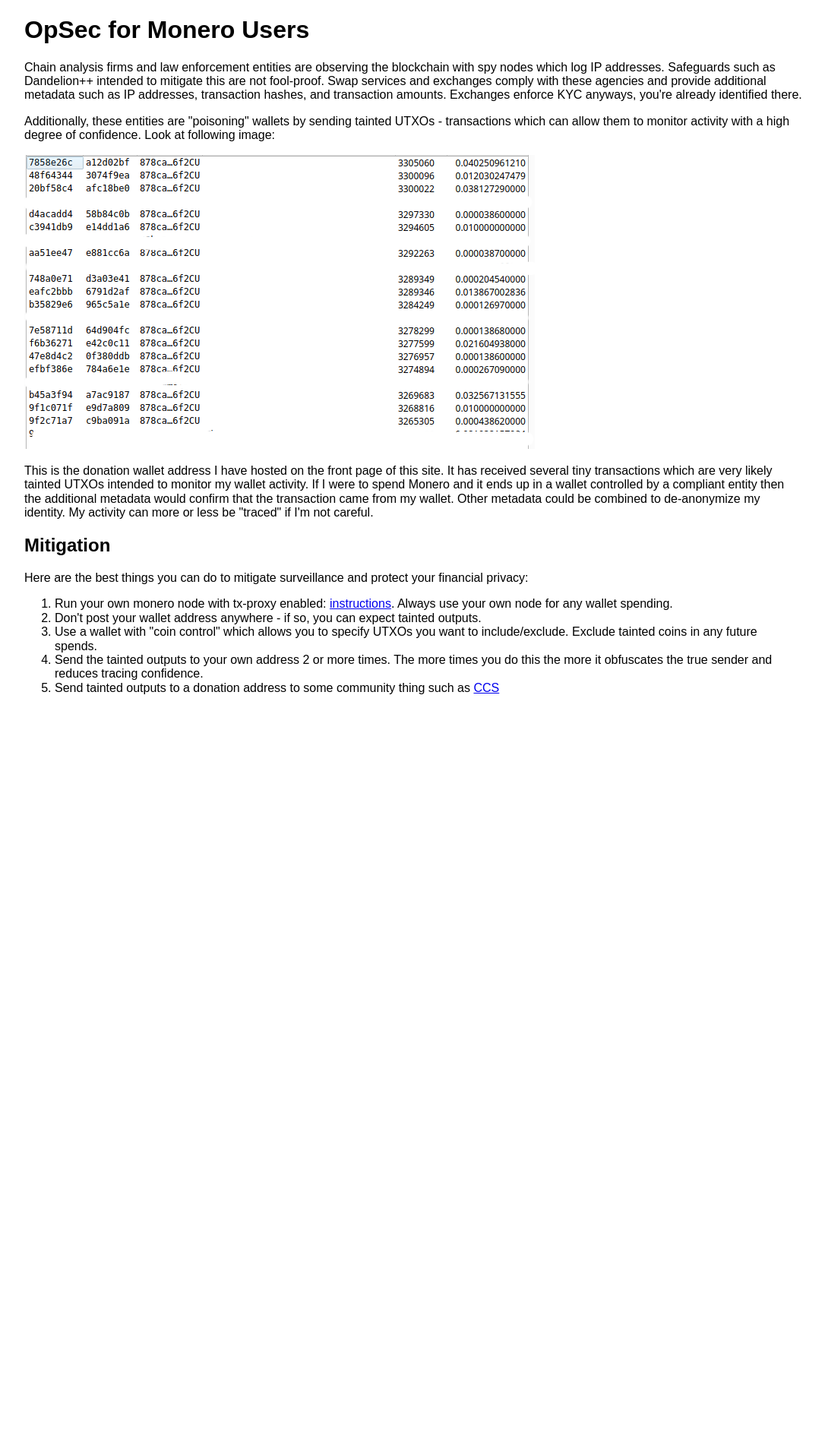
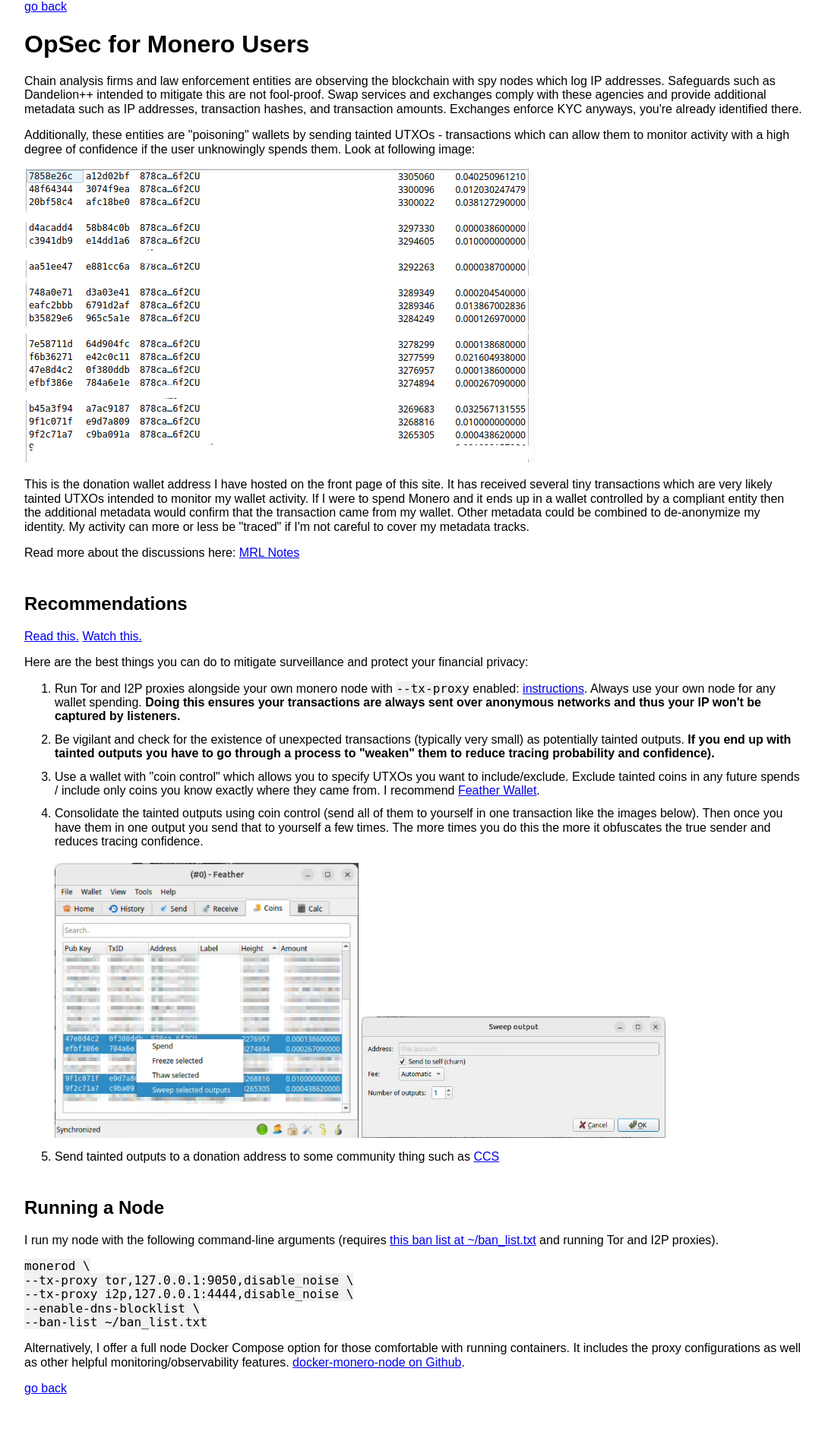
Before and after one commit to lalanza808/monero.fail, a Flask app: page /opsec in a window 1280 px wide. Shown: the whole page at 76% size, without its empty margins (96-1182 px from the left). Before the commit the page ends 914 px from the top, so only its background shows below. Run offline with Flask 2, Linux system fonts and the light colour scheme.

Commit message:
finishing opsec page

```diff
--- a/xmrnodes/templates/opsec.html
+++ b/xmrnodes/templates/opsec.html
@@ -27,6 +27,7 @@
  <body>
 
     <div class="container">
+        <a href="/">go back</a>
         <h1>OpSec for Monero Users</h1>
 
         <p>
@@ -34,37 +35,90 @@
         </p>
 
         <p>
-            Additionally, these entities are "poisoning" wallets by sending tainted UTXOs - transactions which can allow them to monitor activity with a high degree of confidence. Look at following image:
+            Additionally, these entities are "poisoning" wallets by sending tainted UTXOs - transactions which can allow them to monitor activity with a high degree of confidence if the user unknowingly spends them. Look at following image:
         </p>
 
-        <img src="/static/images/tainted_utxos.png" />
+        <img src="/static/images/tainted_utxos.png">
 
         <p>
             This is the donation wallet address I have hosted on the front page of this site.
             It has received several tiny transactions which are very likely tainted UTXOs intended to monitor my wallet activity.
             If I were to spend Monero and it ends up in a wallet controlled by a compliant entity then the additional metadata would confirm that the transaction came from my wallet.
             Other metadata could be combined to de-anonymize my identity.
-            My activity can more or less be "traced" if I'm not careful.
+            My activity can more or less be "traced" if I'm not careful to cover my metadata tracks.
         </p>
 
-        <h2>Mitigation</h2>
+        <p>
+            Read more about the discussions here: <a href="https://github.com/monero-project/meta/issues/1124" target="_blank">MRL Notes</a>
+        </p>
+
+        <h2>Recommendations</h2>
+        <p>
+            <a href="https://github.com/monero-project/monero/blob/master/docs/ANONYMITY_NETWORKS.md#privacy-limitations" target="_blank">Read this.</a>
+            <a href="https://www.youtube.com/watch?v=WkphgF6Hn4w" target="_blank">Watch this.</a>
+        </p>
         <p>
             Here are the best things you can do to mitigate surveillance and protect your financial privacy:
         </p>
 
         <ol>
-            <li>Run your own monero node with tx-proxy enabled: <a href="https://github.com/monero-project/monero/blob/master/docs/ANONYMITY_NETWORKS.md" target="_blank">instructions</a>. Always use your own node for any wallet spending.</li>
-            <li>Don't post your wallet address anywhere - if so, you can expect tainted outputs.</li>
-            <li>Use a wallet with "coin control" which allows you to specify UTXOs you want to include/exclude. Exclude tainted coins in any future spends.</li>
-            <li>Send the tainted outputs to your own address 2 or more times. The more times you do this the more it obfuscates the true sender and reduces tracing confidence.</li>
-            <li>Send tainted outputs to a donation address to some community thing such as <a href="https://ccs.getmonero.org/" target="_blank">CCS</a></li>
+            <li>
+                Run Tor and I2P proxies alongside your own monero node with <code>--tx-proxy</code> enabled: <a href="https://github.com/monero-project/monero/blob/master/docs/ANONYMITY_NETWORKS.md" target="_blank">instructions</a>. Always use your own node for any wallet spending.
+                <strong>Doing this ensures your transactions are always sent over anonymous networks and thus your IP won't be captured by listeners.</strong>
+            </li>
+            <li>
+                Be vigilant and check for the existence of unexpected transactions (typically very small) as potentially tainted outputs. <strong>If you end up with tainted outputs you have to go through a process to "weaken" them to reduce tracing probability and confidence).</strong>
+            </li>
+            <li>
+                Use a wallet with "coin control" which allows you to specify UTXOs you want to include/exclude. Exclude tainted coins in any future spends / include only coins you know exactly where they came from. I recommend <a href="https://featherwallet.org/" target="_blank">Feather Wallet</a>.
+            </li>
+            <li>
+                Consolidate the tainted outputs using coin control (send all of them to yourself in one transaction like the images below). Then once you have them in one output you send that to yourself a few times. The more times you do this the more it obfuscates the true sender and reduces tracing confidence.
+                <br />
+                <br />
+                <img src="/static/images/coin_sweep_outputs.png" width="400">
+                <img src="/static/images/coin_sweep.png" width="400">
+            </li>
+            <li>
+                Send tainted outputs to a donation address to some community thing such as <a href="https://ccs.getmonero.org/" target="_blank">CCS</a>
+            </li>
         </ol>
+
+        <h2>Running a Node</h2>
+
+        <p>
+            I run my node with the following command-line arguments (requires <a href="https://raw.githubusercontent.com/Boog900/monero-ban-list/main/ban_list.txt" target="_blank">this ban list at ~/ban_list.txt</a> and running Tor and I2P proxies).
+        </p>
+
+        <code>
+            monerod \<br />
+                --tx-proxy tor,127.0.0.1:9050,disable_noise \ <br />
+                --tx-proxy i2p,127.0.0.1:4444,disable_noise \ <br />
+                --enable-dns-blocklist \ <br />
+                --ban-list ~/ban_list.txt
+        </code>
+
+        <p>
+            Alternatively, I offer a full node Docker Compose option for those comfortable with running containers. It includes the proxy configurations as well as other helpful monitoring/observability features. <a href="https://github.com/lalanza808/docker-monero-node" target="_blank">docker-monero-node on Github</a>.
+        </p>
+
+        <a href="/">go back</a>
     </div>
 
     <style>
         .container {
             width: 80%;
             margin: 0 auto;
+            padding-bottom: 4em;
+        }
+        li {
+            margin-top: 12px;
+        }
+        code {
+            background-color: rgba(228, 228, 228, 0.5);
+        }
+        h2 {
+            padding-top: 1em;
         }
     </style>
 
```
Also changed, not shown: xmrnodes/static/images/coin_sweep.png (added), xmrnodes/static/images/coin_sweep_outputs.png (added).
